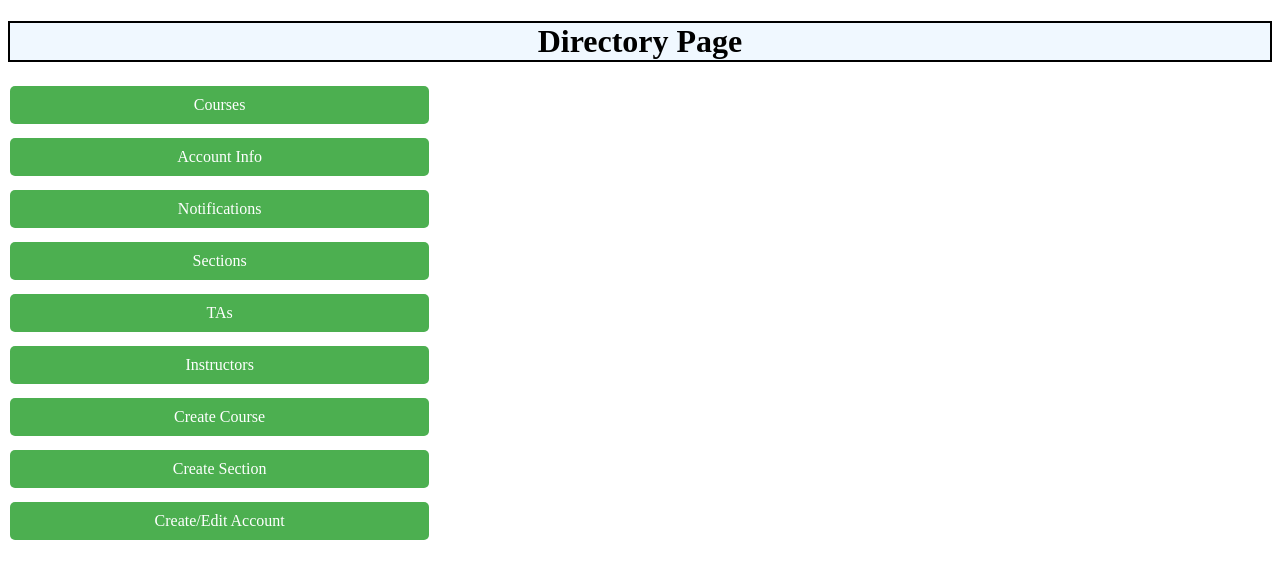
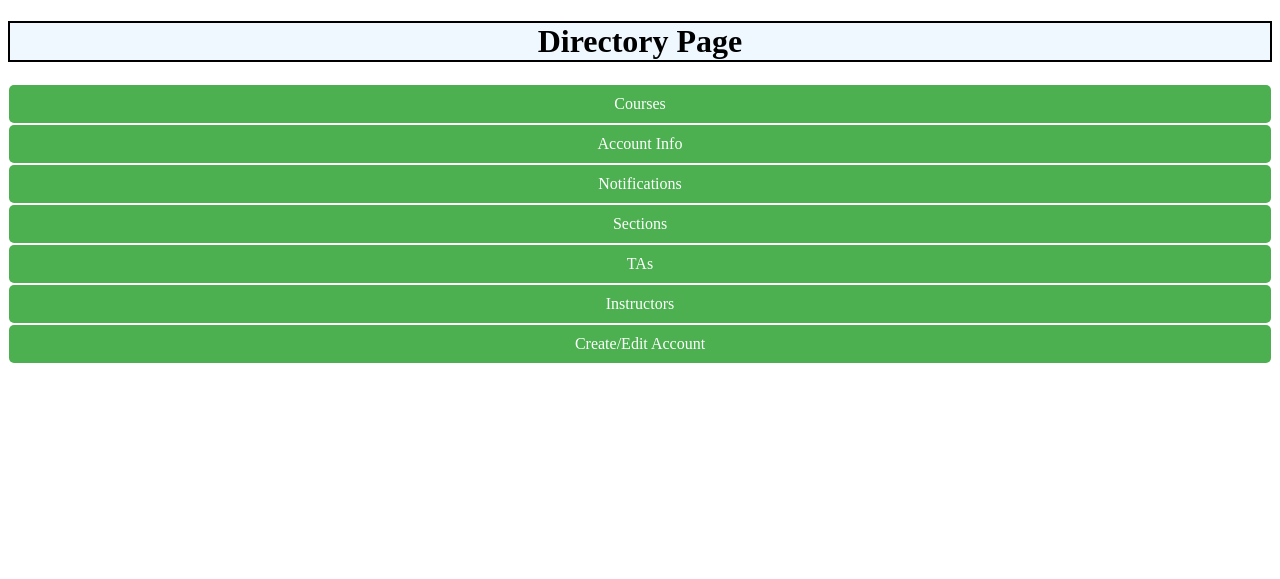
Before and after one commit to ale202008/TASchedulerApp, a Django app: page /Directory in a window 1280 px wide. Shown: the top 579 px of the page. Run offline with Django 4.2, Linux system fonts and the light colour scheme; a user stored in the database is signed in.

```diff
--- a/TASchedulerWebApp/views.py
+++ b/TASchedulerWebApp/views.py
@@ -107,8 +107,6 @@ def Directory(request):
       ('Sections', 'SectionPage/'),
       ('TAs', '/tas'),
       ('Instructors', '/instructors'),
-      ('Create Course', 'AddCoursePage/'),
-      ('Create Section', '/create_section'),
       ('Create/Edit Account', 'account_creation/'),
     ]
     #Instructor view
--- a/static/css/style.css
+++ b/static/css/style.css
@@ -45,19 +45,16 @@ a {
   }
 
   /* Style for the columns */
-  .column {
+.column {
     /* text-align: center; */
     display: flex;
     flex-direction: column;
     /* float: right; */
-    width: 33.33%;
-    padding: 1px;
-    height: 50px;
-  }
+}
 
   /* Clearfix to prevent floats from overlapping */
-  .row::after {
+.row::after {
     content: "";
     clear: both;
     display: table;
-  }
+}
```
Also changed, not shown: db.sqlite3.
